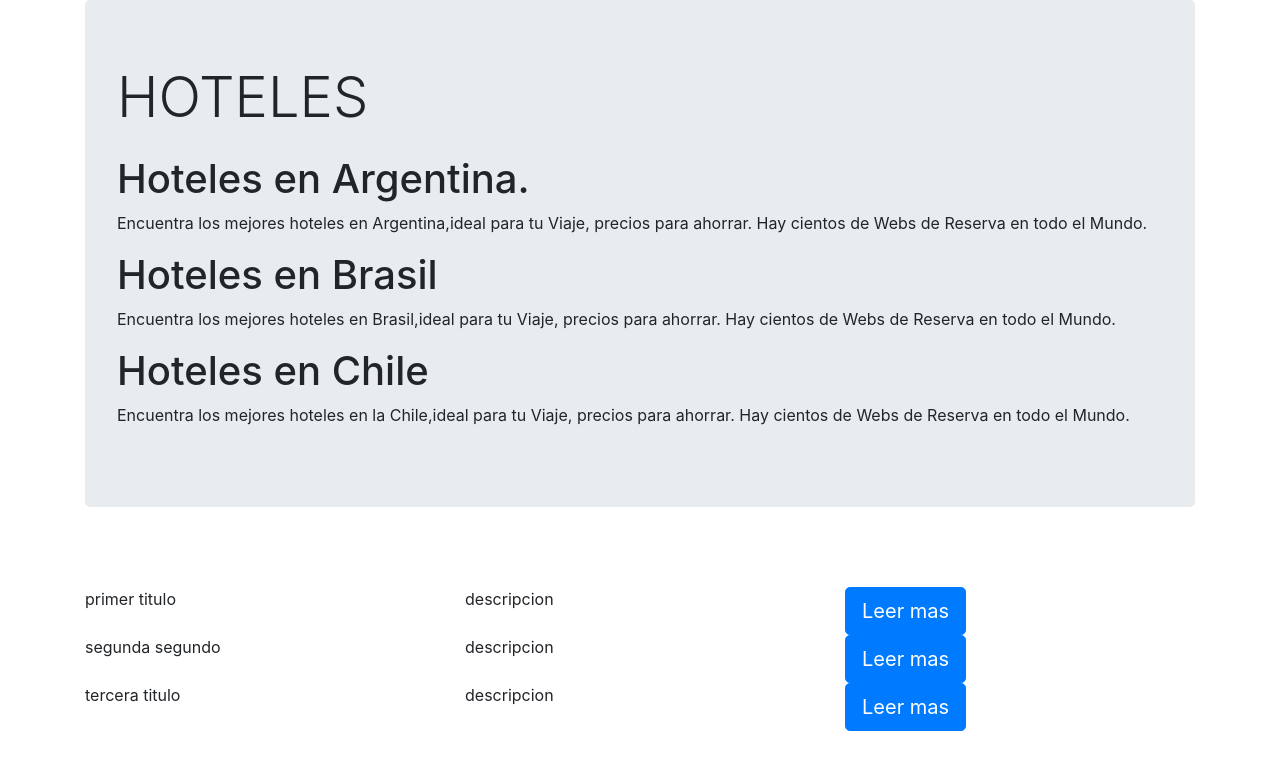
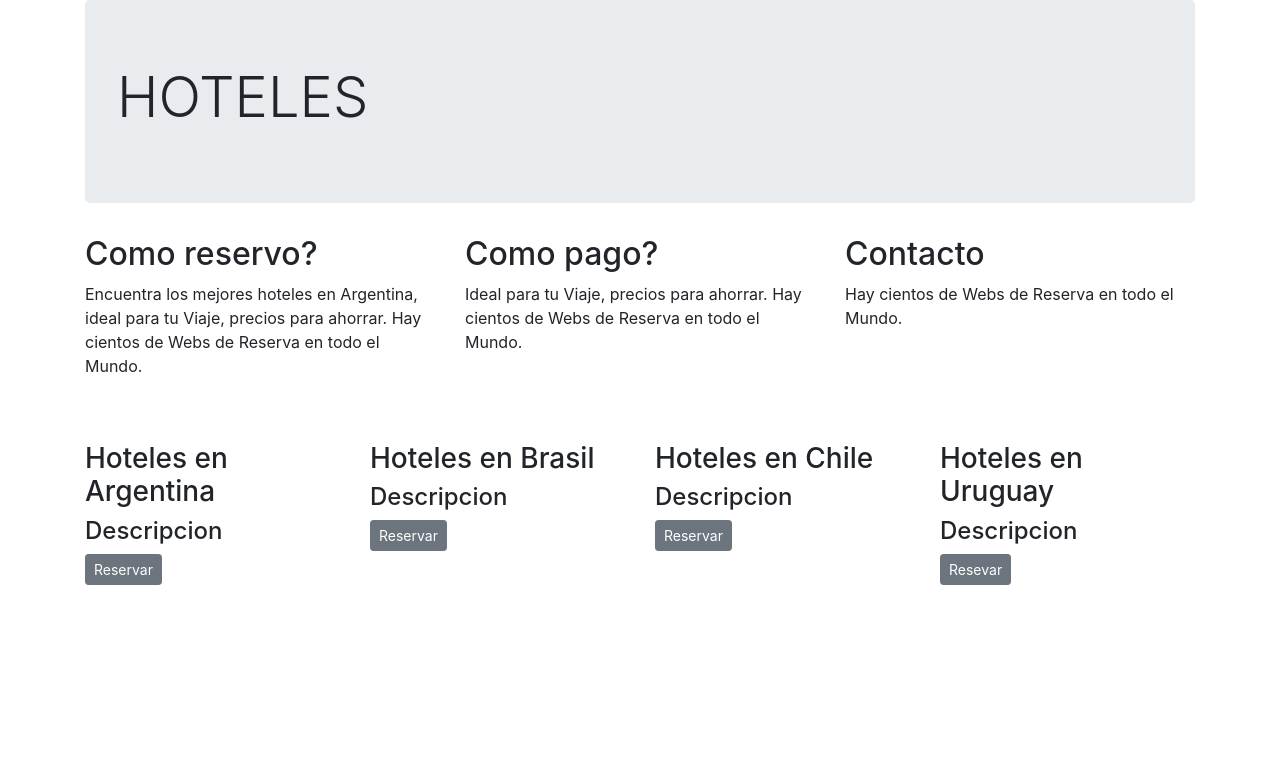
Before and after one commit to fernh08/correcion-tareas, a website: page index.html in a window 1280 px wide. Drawn offline with nearby package versions, Linux system fonts and the light colour scheme.

Commit message:
correciones guia practica de grillas

```diff
--- a/index.html
+++ b/index.html
@@ -14,60 +14,50 @@
 <div class="container">
   <div class="jumbotron">
   <h1 class="display-4">HOTELES</h1>
+  </div>
   <div class="row">
     <div class="col">
-  <p class="lead">
-  <h1>Hoteles en Argentina.</h1>
-  <p>Encuentra los mejores hoteles en Argentina,ideal para tu Viaje, precios para ahorrar.
+         <h2>Como reservo?</h2>
+         <p>Encuentra los mejores hoteles en Argentina, ideal para tu Viaje, precios para ahorrar.
          Hay cientos de Webs de Reserva en todo el Mundo.</p>
-  <h1>Hoteles en Brasil</h1>
-  <p>Encuentra los mejores hoteles en Brasil,ideal para tu Viaje, precios para ahorrar.
+    </div>
+    <div class="col">
+         <h2>Como pago?</h2>
+         <p>Ideal para tu Viaje, precios para ahorrar.
          Hay cientos de Webs de Reserva en todo el Mundo.</p>
-  <h1>Hoteles en Chile</h1>
-  <p>Encuentra los mejores hoteles en la Chile,ideal para tu Viaje, precios para ahorrar.
-  Hay cientos de Webs de Reserva en todo el Mundo.</p>
-  </p>
 	</div>
+    <div class="col">
+         <h2>Contacto</h2>
+         <p>Hay cientos de Webs de Reserva en todo el Mundo.</p>
 	</div>
   </div>
 
   <br>
    <br>
+
     <div class="row">
 	 <div class="col-sm">
-	  primer titulo
+	  <h3>Hoteles en Argentina</h3>
+      <h4>Descripcion</h4>
+	  <button type="button" class="btn btn-secondary btn-sm">Reservar</button>
      </div>
 	 <div class="col-sm">
-      descripcion
+	  <h3>Hoteles en Brasil</h3>
+      <h4>Descripcion</h4>
+	  <a<button type="button" class="btn btn-secondary btn-sm">Reservar</button>
      </div>
 	 <div class="col-sm">
-	  <a class="btn btn-primary btn-lg" href="#" role="button">Leer mas</a>
+	  <h3>Hoteles en Chile</h3>
+      <h4>Descripcion</h4>
+	  <button type="button" class="btn btn-secondary btn-sm">Reservar</button>
+     </div>
+	 <div class="col-sm">
+	  <h3>Hoteles en Uruguay</h3>
+      <h4>Descripcion</h4>
+	  <button type="button" class="btn btn-secondary btn-sm">Resevar</button>
      </div>
 	</div>
 
-    <div class="row">
-	 <div class="col-sm">
-	  segunda segundo
-	 </div>
-     <div class="col-sm">
-      descripcion
-	 </div>
-	 <div class="col-sm">
-	  <a class="btn btn-primary btn-lg" href="#" role="button">Leer mas</a>
-     </div>
-	</div>
-
-    <div class="row">
-	 <div class="col-sm">
-	  tercera titulo
-	 </div>
-     <div class="col-sm">
-      descripcion
-	 </div>
-	 <div class="col-sm">
-	  <a class="btn btn-primary btn-lg" href="#" role="button">Leer mas</a>
-     </div>
-	</div>
   </div>
     <!-- Option 1: jQuery and Bootstrap Bundle (includes Popper) -->
     <script src="node_modules/jquery/dist/jquery.min.js"></script>
```
Lines whose indentation alone changed are shown as unchanged.
